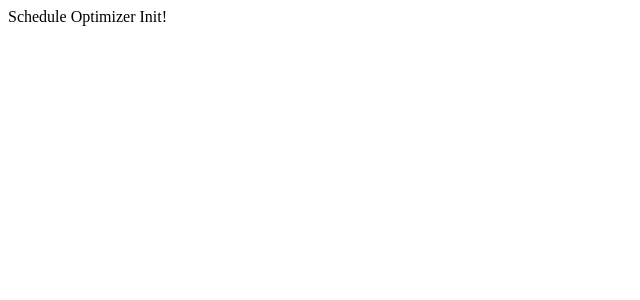
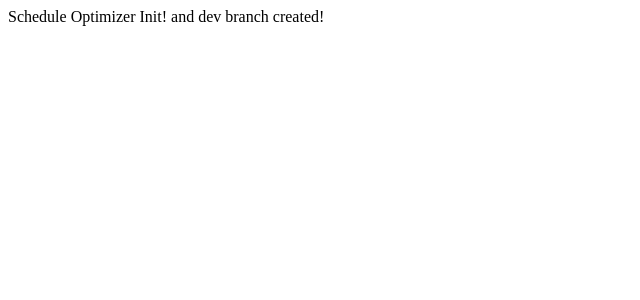
Before and after one commit to shodievSA/schedule-optimizer, a React (Vite) app in the folder client/: page / in a window 1280 px wide. Shown: the top 300 px of the page, without its empty margins (0-640 px from the left). Built offline with nearby package versions, Linux system fonts and the light colour scheme.

Commit message:
dev branch added

```diff
--- a/client/src/App.jsx
+++ b/client/src/App.jsx
@@ -1,5 +1,5 @@
 function App() {
-  return <div>Schedule Optimizer Init!</div>
+  return <div>Schedule Optimizer Init! and dev branch created!</div>
 }
 
 export default App
```
